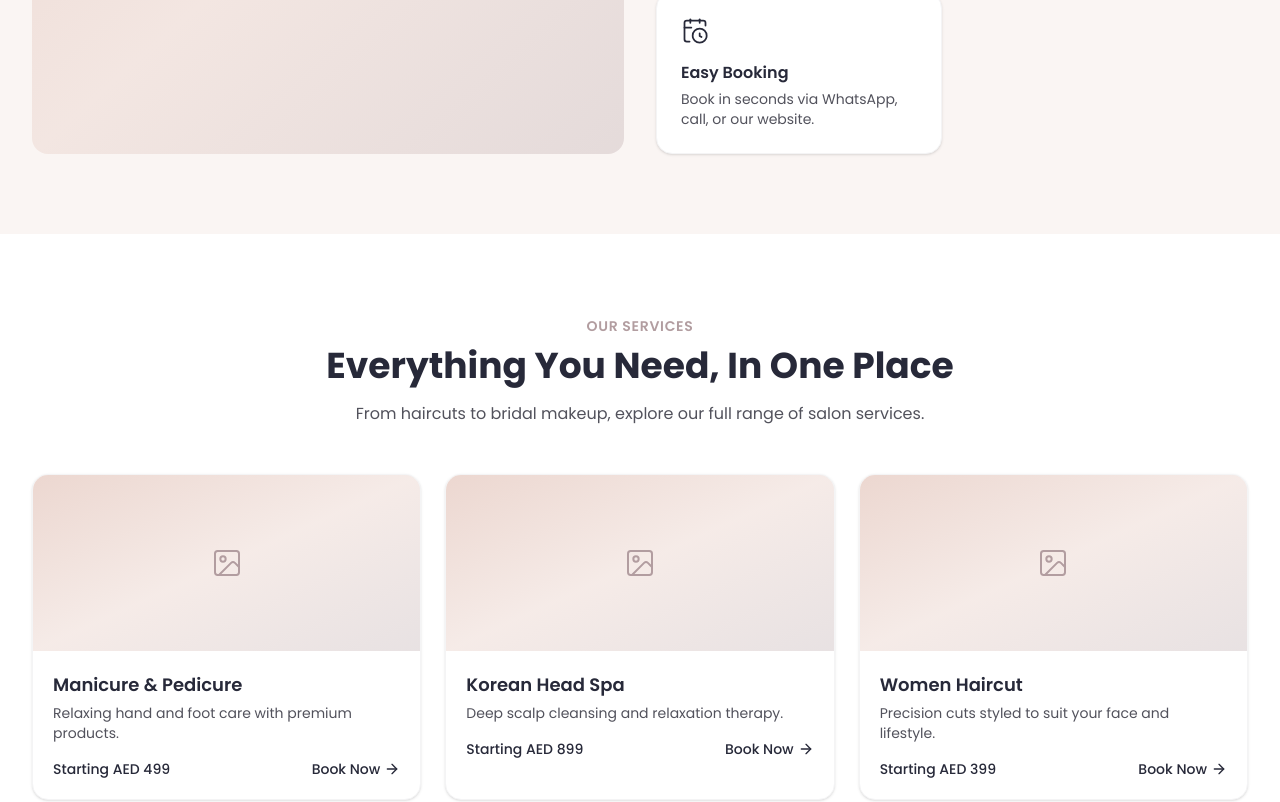
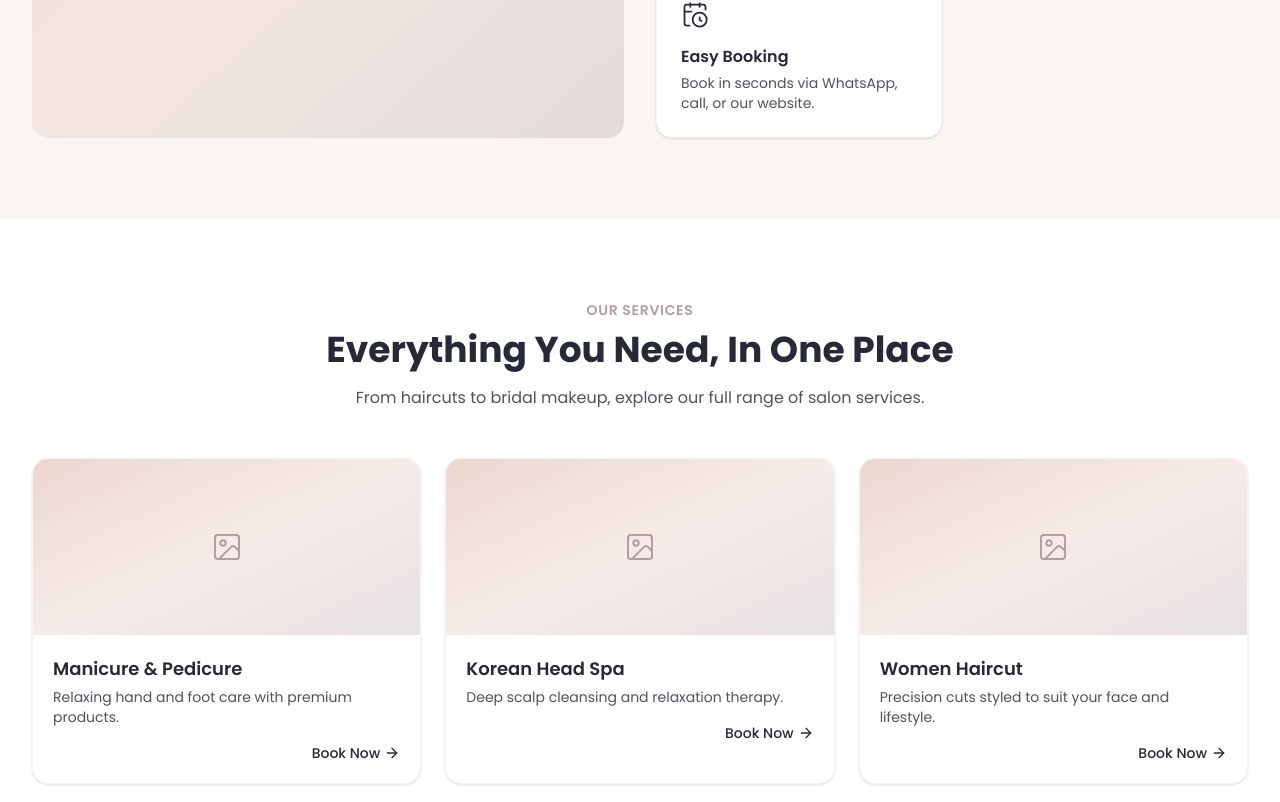
Before and after one commit to brandismtechnologies2023-eng/-vr-unisex-salon-v3, a Next.js app: page / in a window 1280 px wide. Shown: the part 1995-2797 px from the top of the page. Built offline with nearby package versions, Linux system fonts and the light colour scheme.

Commit message:
Remove starting price from service cards
Service cards no longer show "Starting AED X" — just title,
description, and the Book Now link (now right-aligned on its own).
The Pricing packages section is unchanged.

```diff
--- a/components/layout/Navbar.tsx
+++ b/components/layout/Navbar.tsx
@@ -14,13 +14,13 @@
 
   return (
     <header className="sticky top-0 z-50 border-b border-zinc-100 bg-white/95 backdrop-blur">
-      <div className="mx-auto flex max-w-7xl items-center justify-between px-4 py-4 sm:px-6 lg:px-8">
+      <div className="mx-auto flex max-w-7xl items-center justify-between px-4 py-2 sm:px-6 lg:px-8">
         <Link href="/" className="flex items-center gap-2">
           <Image
             src="/images/logo.webp"
             alt={siteConfig.name}
-            width={230}
-            height={230}
+            width={190}
+            height={190}
             priority
             className="h-22 w-22 rounded-lg object-cover"
           />
--- a/components/shared/ServiceCard.tsx
+++ b/components/shared/ServiceCard.tsx
@@ -1,7 +1,6 @@
 import Link from "next/link";
 import { ArrowRight } from "lucide-react";
 import type { Service } from "@/types";
-import { siteConfig } from "@/lib/site-config";
 import ImagePlaceholder from "./ImagePlaceholder";
 
 interface ServiceCardProps {
@@ -15,10 +14,7 @@
       <div className="p-5">
         <h3 className="text-lg font-semibold text-secondary">{service.title}</h3>
         <p className="mt-1 text-sm text-zinc-600">{service.description}</p>
-        <div className="mt-4 flex items-center justify-between">
-          <span className="text-sm font-medium text-secondary">
-            Starting {siteConfig.currency} {service.startingPrice}
-          </span>
+        <div className="mt-4 flex items-center justify-end">
           <Link
             href={`/services/${service.slug}`}
             className="inline-flex items-center gap-1 text-sm font-medium text-secondary group-hover:text-third"
```
